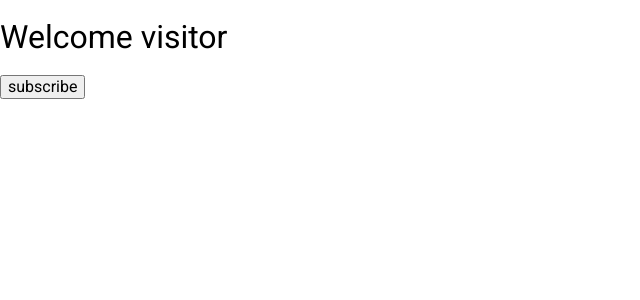
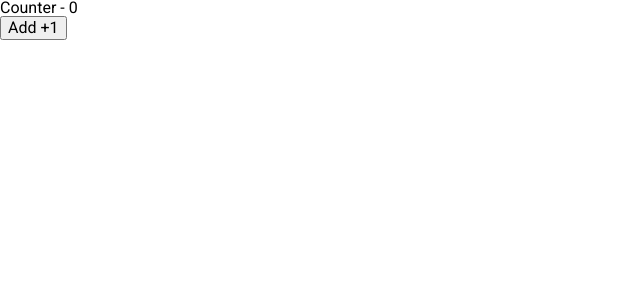
Before and after one commit to edsonlcandido/react-tutorials, a Next.js app in the folder react-tutorials/: page / in a window 1280 px wide. Shown: the top 300 px of the page, without its empty margins (0-640 px from the left). Built offline with nearby package versions, Linux system fonts and the light colour scheme.

Commit message:
até video aula 12

```diff
--- /dev/null
+++ b/react-tutorials/components/Counter.js
@@ -0,0 +1,44 @@
+import React, {Component} from 'react'
+
+class Counter extends Component{
+    constructor(){
+        super()
+        this.state = {
+            count:0
+        }
+    }
+    increment(){
+        this.setState((prevState)=>({
+            count: prevState.count + 1
+        }), ()=>{
+            console.log(this.state.count)
+        })
+
+        /* this.setState({
+                count: this.state.count + 1
+            },()=>{
+            console.log(this.state.count)
+            }
+        )     */
+        /* this.state.count = this.state.count + 1 */
+    }
+
+    incrementFive(){
+        console.log('Before increment five')
+        this.increment()
+        this.increment()
+        this.increment()
+        this.increment()
+        this.increment()
+    }
+    render(){
+        const {count} = this.state
+        return(
+            <>
+                <div>Counter - {count}</div>
+                <button onClick={()=>this.incrementFive()}>Add +1</button>
+            </>
+        )
+    }
+}
+export default Counter
--- a/react-tutorials/components/Message.js
+++ b/react-tutorials/components/Message.js
@@ -1,6 +1,7 @@
 import React, {Component} from 'react'
 
 class Message extends Component{
+
     constructor(props){
         super(props)
         this.state = {
--- a/react-tutorials/pages/index.js
+++ b/react-tutorials/pages/index.js
@@ -2,6 +2,7 @@ import Head from 'next/head'
 import Greet from '../components/Greet'
 import Welcome from '../components/Welcome'
 import Message from '../components/Message'
+import Counter from  '../components/Counter'
 
 export default function Index() {
   return (
@@ -18,7 +19,8 @@ export default function Index() {
       {/* <Welcome name="Hal Jordan" heroName="green lantern">
         <p>Children in a class component</p>
       </Welcome> */}
-      <Message/>
+      {/* <Message/> */}
+      <Counter/>
     </>
   )
 }
```
Also changed, not shown: 1 other file (tests, documents, lock files or other folders).
